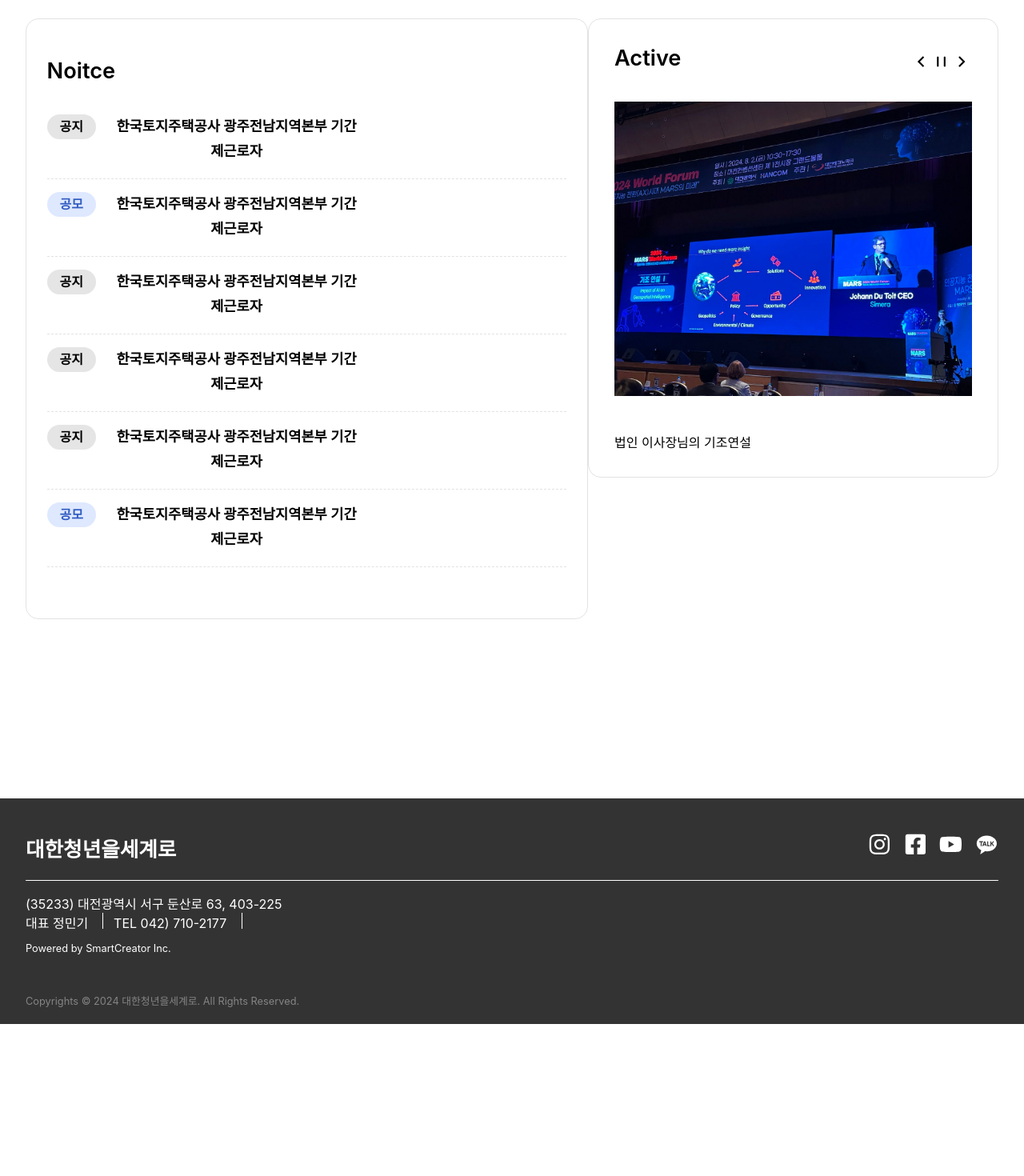
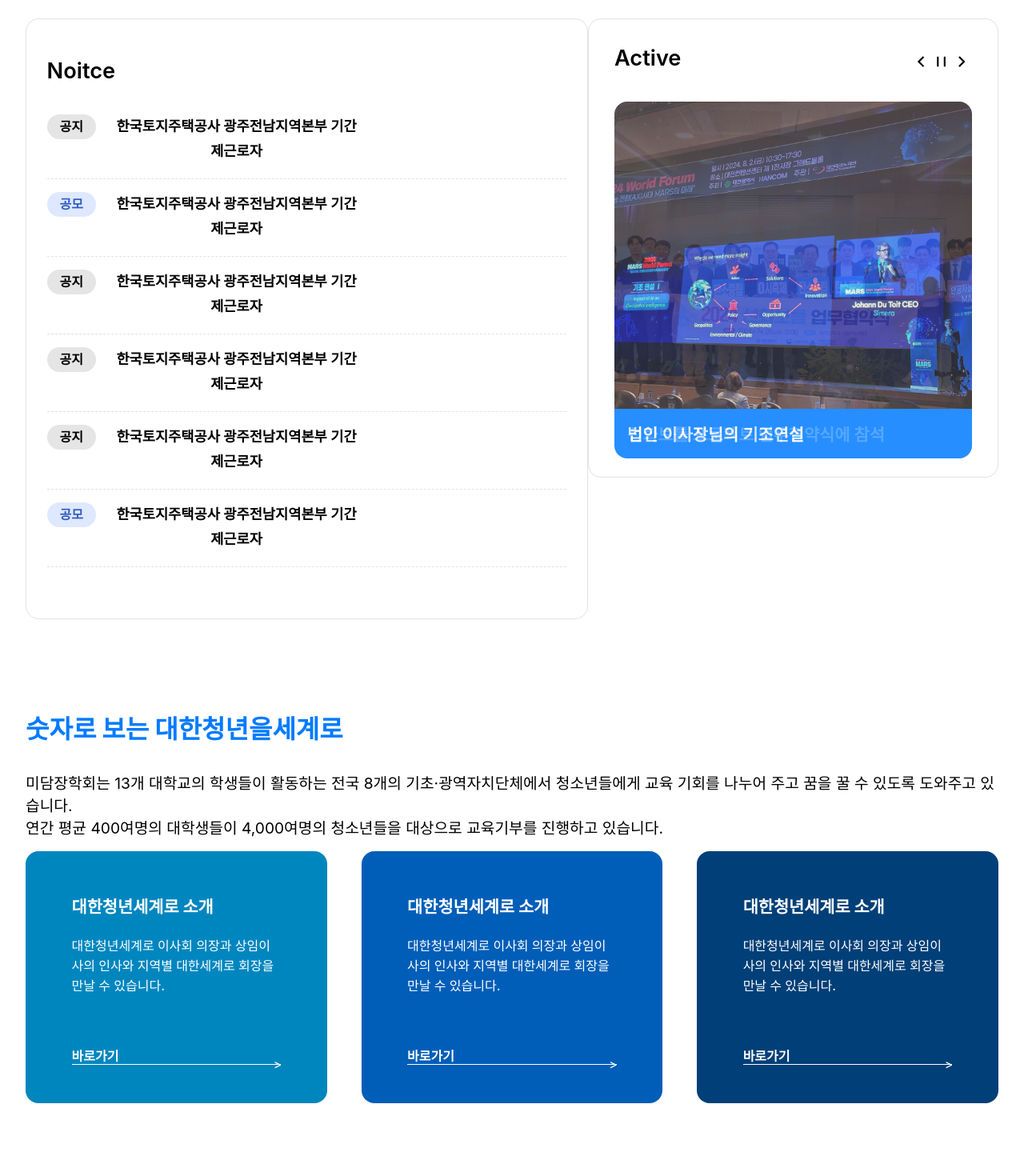
Before and after one commit to JAEKWON0316/dcsProject, a React (Create React App) app in the folder dcs_react/: page / in a window 1280 px wide. Shown: the part 1500-2970 px from the top of the page at 80% size. Before the commit the page ends 2780 px from the top, so only its background shows below. Built offline with nearby package versions, Linux system fonts and the light colour scheme; the HTML template or start-up script is replaced by a standard one.

Commit message:
section4

```diff
--- a/dcs_react/src/components/Main.jsx
+++ b/dcs_react/src/components/Main.jsx
@@ -21,7 +21,6 @@ const Main = () => {
     {'url' : Img5, 'content': '선화보틀 프로젝트 업무협약식에 참석'},
     {'url' : Img6, 'content': '(주)마라톤의 후원금 전달식'}
   ];
-
   useEffect(() => {
     const currentSections = sectionRefs.current;
 
@@ -195,6 +194,7 @@ const Main = () => {
             <h4 className='visual3m'>Active</h4>
             <div className='popupzone'>
             {slide.map((image, index) => (
+              <Link to=''>
                 <div key={index}>
                   <div
                     className={`swiper pop_slide ${currentIndex === index ? 'active' : 'inactive'}`}
@@ -213,17 +213,14 @@ const Main = () => {
                     className={`activecomment ${currentIndex === index ? 'active' : 'inactive'}`}
                     style={{
                       opacity: currentIndex === index ? 1 : 0,
-        transition: 'opacity 1s ease-in-out',
-        position: 'absolute',
-        bottom : 0
+                      transition: 'opacity 1s ease-in-out'
                     }}
                   >
                     {image.content}
                   </div>
                 </div>
+                </Link>
               ))}
-
-
 
               <div className='controls'>
                 <button type='button' className='arrow prev' onClick={prevSlide} tabIndex='0' aria-ralbel='Previous slide'>
@@ -251,6 +248,52 @@ const Main = () => {
           </div>
         </section>
 
+        <section
+        ref={(el) => (sectionRefs.current[3] = el)}
+        className={`section visual4 motion ${isVisible[3] ? 'action' : ''}`}
+        >
+          <div className='title'>
+            <p>숫자로 보는 대한청년을세계로</p>
+            <span>미담장학회는 13개 대학교의 학생들이 활동하는 전국 8개의 기초·광역자치단체에서 청소년들에게 교육 기회를 나누어 주고 꿈을 꿀 수 있도록 도와주고 있습니다. <br />연간 평균 400여명의 대학생들이 4,000여명의 청소년들을 대상으로 교육기부를 진행하고 있습니다.</span>
+          </div>
+          <div className='wrap'>
+            <ul>
+              <li
+                className="profile wrap-menu"
+              >
+                <Link to=''>
+                  <div className='wrap-title'>
+                    <p>대한청년세계로 소개</p>
+                    <span>대한청년세계로 이사회 의장과 상임이사의 인사와 지역별 대한세계로 회장을 만날 수 있습니다.</span>
+                    <p className='wrapLink'>바로가기</p>
+                  </div>
+                </Link>
+              </li>
+              <li
+                className="story wrap-menu"
+              >
+                <Link to=''>
+                  <div className='wrap-title'>
+                    <p>대한청년세계로 소개</p>
+                    <span>대한청년세계로 이사회 의장과 상임이사의 인사와 지역별 대한세계로 회장을 만날 수 있습니다.</span>
+                    <p className='wrapLink'>바로가기</p>
+                  </div>
+                </Link>
+              </li>
+              <li
+                className="sponser wrap-menu"
+              >
+                <Link to=''>
+                  <div className='wrap-title'>
+                    <p>대한청년세계로 소개</p>
+                    <span>대한청년세계로 이사회 의장과 상임이사의 인사와 지역별 대한세계로 회장을 만날 수 있습니다.</span>
+                    <p className='wrapLink'>바로가기</p>
+                  </div>
+                </Link>
+              </li>
+            </ul>
+          </div>
+        </section>
       </div>
     </div>
   );
--- a/dcs_react/src/index.css
+++ b/dcs_react/src/index.css
@@ -136,46 +136,38 @@ code {
 .popupzone .controls .con_btn.stop.active{opacity: 1;overflow: visible;display: inline;}
 .popupzone .controls .con_btn.play.active{opacity: 1;overflow: visible;display: inline;}
 .popupzone .controls .con_btn.play.active:before {content: "\F012";}
-
-.swiper.active {
-  opacity: 1;
-  z-index: 1; /* 현재 활성화된 슬라이드가 위로 오도록 설정 */
-}
-
-/* 이전 슬라이드는 숨겨짐 */
-.swiper.inactive {
-  opacity: 0;
-  z-index: 0;  /* 비활성화된 슬라이드는 뒤로 가도록 설정 */
-}
-.swiper {
-  margin-left: auto;
-  margin-right: auto;
-  position: relative;
-  overflow: hidden;
-  list-style: none;
-  padding: 0;
-  z-index: 1;
-  position: absolute;
-  top: 0;
-  left: 0;
-  width: 100%;
-  height: 100%;
-  transition: opacity 1s ease-in-out;
-  opacity: 0;  /* 기본적으로 투명 처리 */
-}
-.swiper-pointer-events {
-  touch-action: pan-y;
-}
-.main .section.visual3 .actives{
-  width: calc(100% - 54.78571% - 0.1rem);
-}
+.activecomment{background: #007bff;padding: 1rem;width: 100%;text-align: left;font-weight: 600;color: #fff;border-bottom-left-radius: 1rem;border-bottom-right-radius: 1rem;transition: 'opacity 1s ease-in-out';top : 24rem;position: absolute;font-size: 1.3rem;}
+.swiper.active {opacity: 1;z-index: 1;}
+.swiper.inactive {opacity: 0;z-index: 0;}
+.swiper {margin-left: auto;margin-right: auto;position: relative;overflow: hidden;list-style: none;padding: 0;z-index: 1;position: absolute;top: 0;left: 0;width: 100%;height: 100%;transition: opacity 1s ease-in-out;opacity: 0;}
+.swiper-pointer-events {touch-action: pan-y;}
+.main .section.visual3 .actives{width: calc(100% - 54.78571% - 0.1rem);}
 .main .section.visual3 .popupzone{position: relative;display: block;width: 100%;height: 27.3rem;}
 .main .section.visual3 .actives{position: relative;padding: 2rem;border: 0.07rem solid #e2e2e2;border-radius: 1rem;}
 .main .section.visual3 .popupzone .controls{position: absolute;top: -4rem;right: 0rem;}
 .main .section.visual3 .popupzone .controls button{padding: 0;border: 0 none; background: none;}
 .main .section.visual3 .popupzone img{width: 100%;}
 .popupzone .pop_slide_wrap{position: relative;}
-.popupzone .pop_slide{height: 23rem;}
+.popupzone .pop_slide{height: 24rem;border-top-right-radius: 1rem; border-top-left-radius: 1rem;}
+
+
+.main .section.visual4 {padding: 0rem 0 5rem;}
+.main .section.visual4 .title{text-align: left;}
+.main .section.visual4 .title p{font-size: 2rem;font-weight: 800;color: #007bff;}
+.main .section.visual4 .title span{font-size: 1.2rem;}
+.main .section.visual4 .wrap ul{list-style-type: none; padding: 0;display: flex;align-items: flex-start;justify-content: space-between;}
+.main .section.visual4 .wrap ul li a{text-decoration: none; }
+.main .section.visual4 .wrap-menu{text-align: left;background: #005eb8;border-radius: 1rem;padding: 2rem 3.6rem;width: 31%;transition: all 0.3s ease;}
+.main .section.visual4 .wrap-menu:hover{transform: translateY(-2rem);box-shadow: 0px 4px 10px rgb(9 26 70 / 78%);border-radius: 1rem;}
+.main .section.visual4 .profile{background: #0086bf !important;}
+.main .section.visual4 .sponser{background: #003f77 !important;}
+.main .section.visual4 .wrap-menu a{color: #fff;font-size: 1.3rem;font-weight: 700;}
+.wrapLink{font-size: 1rem;margin-top: 4rem;position: relative;}
+.wrapLink::before{content: '';width:100%;position: absolute;bottom: 0;height: 0.07rem;background: #fff;}
+.wrapLink::after{content: '>';width: 2rem;height: 2rem;position: absolute;bottom: -1.3rem;right: -1.4rem;font-weight: 400;}
+.main .section.visual4 .wrap-menu span{font-size: 1rem;font-weight: 500;}
+.main .section.visual4 .wrap-menu:hover {box-shadow: 0px 4px 10px rgba(9, 26, 70, 0.78);border-radius: 1rem;}
+.main .section.visual4 .sponser:hover {transform: translateY(-2rem);}
 .sr-only{overflow: hidden;position: absolute;width: 1px;height: 1px;margin: -1px;padding: 0;border: 0 none;clip: rect(0,0,0,0);}
 @media (max-width: 1024px) {
   .main .visual2 ul {
```
Lines whose indentation alone changed are shown as unchanged.
